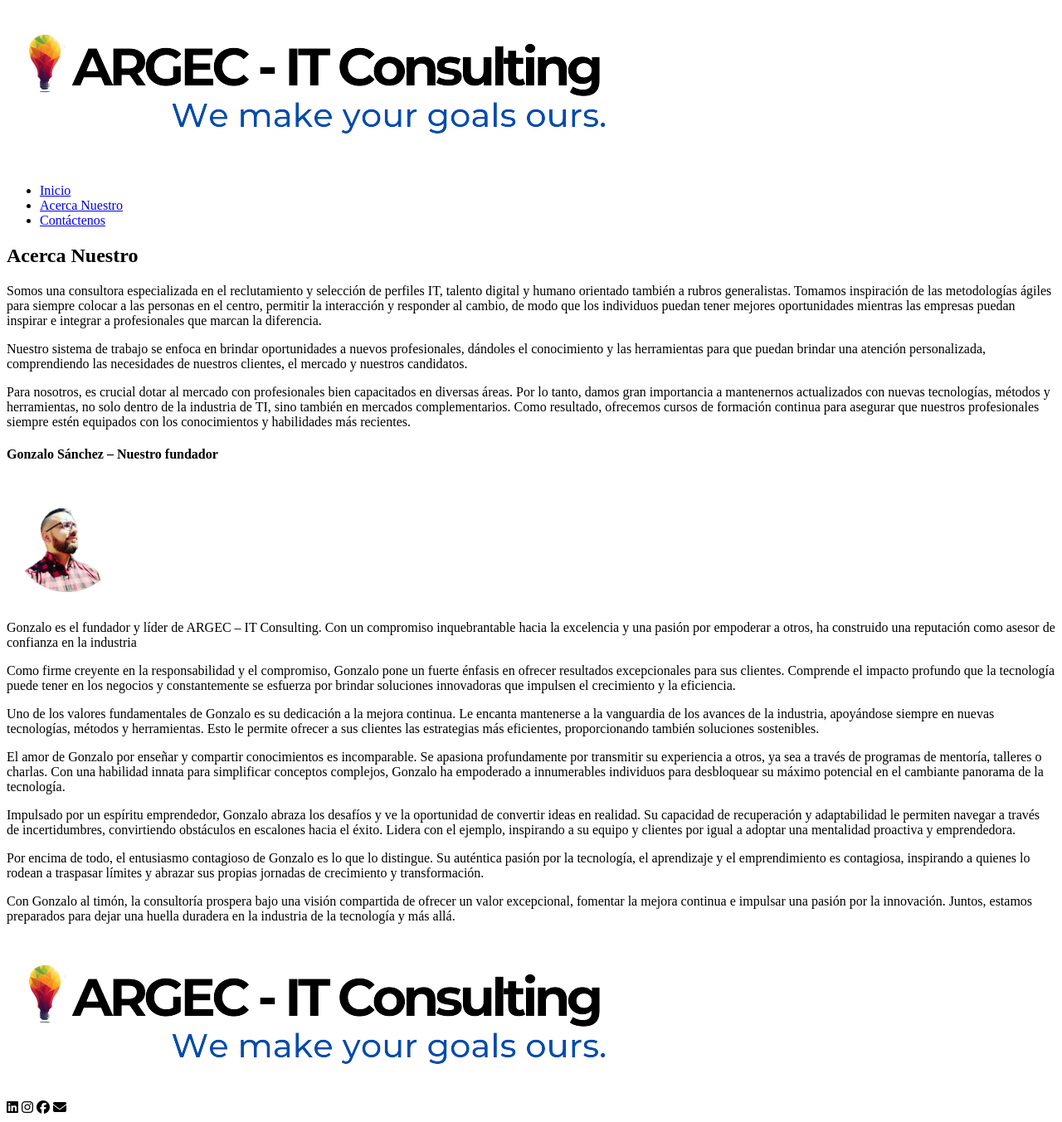
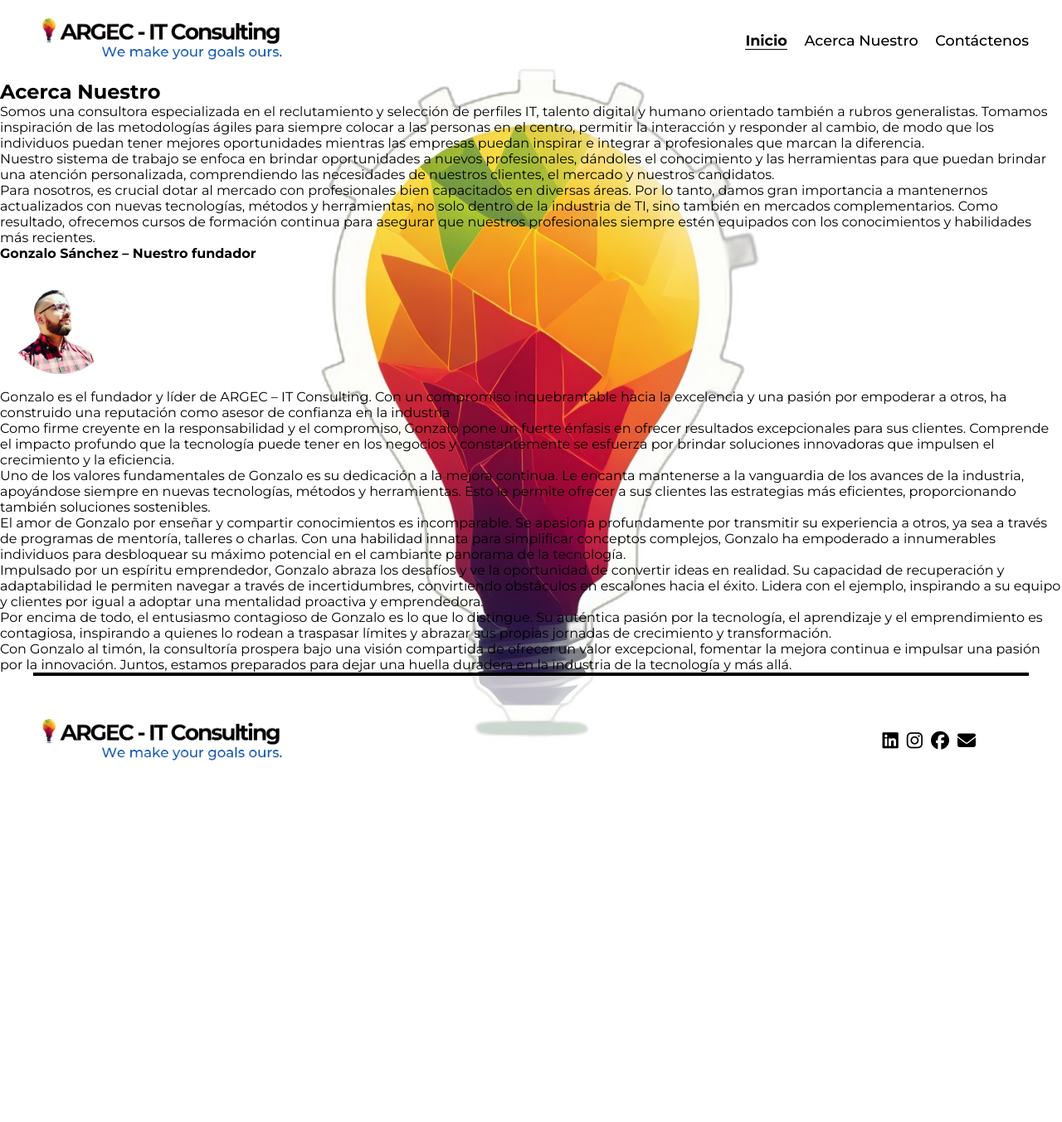
Before and after one commit to ArgecDevTeam/ARGEC-ITConsulting, a PHP site: page /about.html in a window 1280 px wide. Shown: the whole page at 83% size. After the commit the page ends 917 px from the top, so only its background shows below. Run offline with PHP 8.4, Linux system fonts and the light colour scheme; some libraries are stand-ins or nearby versions.

Commit message:
estilos en index y about

```diff
--- a/about.html
+++ b/about.html
@@ -5,15 +5,16 @@
   <meta name="viewport" content="width=device-width, initial-scale=1.0">
   <link rel="shortcut icon" href="./assets/img/No background2.png" type="image/x-icon">
   <title>ARGEC - IT Consulting</title>
+  <link rel="stylesheet" href="./assets/estilos/main.css">
 </head>
 <body>
-  <header>
-    <img src="/assets/img/ARGEC Header - No background.png" alt="logoArgec">
+  <header class="header">
+    <img src="./assets/img/ARGEC Header - No background.png" alt="logoArgec" class="header__logo">
     <nav>
-      <ul>
-        <li><a href="./index.html">Inicio</a></li>
-        <li><a href="#">Acerca Nuestro</a></li>
-        <li><a href="#">Contáctenos</a></li>
+      <ul class="header__menu">
+        <li class="header__menu-item header__menu-item--active"><a href="./index.html">Inicio</a></li>
+        <li class="header__menu-item "><a href="./about.html">Acerca Nuestro</a></li>
+        <li class="header__menu-item "><a href="#">Contáctenos</a></li>
       </ul>
     </nav>
   </header>
@@ -57,9 +58,9 @@
     </div>
   </section>
 
-  <footer>
-    <img src="./assets/img/ARGEC Header - No background.png" alt="Isologotipo de ARGEC - IT Consulting">
-    <div>
+  <footer class="footer">
+    <img src="./assets/img/ARGEC Header - No background.png" alt="Isologotipo de ARGEC - IT Consulting" class="footer__logo">
+    <div class="footer__redes">
       <i class="fa-brands fa-linkedin"></i>
       <i class="fa-brands fa-instagram"></i>
       <i class="fa-brands fa-facebook"></i>
--- a/assets/estilos/main.css
+++ b/assets/estilos/main.css
@@ -1,7 +1,88 @@
 @import url('https://fonts.googleapis.com/css2?family=Montserrat:wght@400;500;700&display=swap');
 
 * {
-  margin: 1;
+  margin: 0;
   padding: 0;
   font-family: 'Montserrat', sans-serif;
+  box-sizing: border-box;
 }
+
+body {
+  background-image: url(../img/No\ background2.png);
+  background-position: center center;
+  background-size: contain;
+  background-repeat: no-repeat;
+  background-attachment: fixed;
+  display: flex;
+  flex-direction: column;
+  align-items: center;
+}
+
+/* Header */
+
+.header {
+  width: 1200px;
+  background-color: rgba(255, 255, 255, 0.7);
+  display: flex;
+  align-items: center;
+  justify-content: space-between;
+  height: 6rem;
+}
+
+.header__logo {
+  height: 5rem;
+}
+
+.header__menu {
+  display: flex;
+  gap: 1.3rem;
+}
+
+.header__menu-item {
+  list-style: none;
+}
+
+.header__menu-item a {
+  color: #000;
+  font-weight: 500;
+  text-transform: capitalize;
+  text-decoration: none;
+  font-size: 1.1rem;
+}
+
+.header__menu-item a:hover {
+  border-bottom: 1px #000 solid;
+  font-weight: 700;
+  border-bottom-style: dashed;
+}
+
+.header__menu-item--active a {
+  border-bottom: 1px #000 solid;
+  font-weight: 700;
+}
+
+/* Footer */
+
+.footer {
+  background-color: rgba(255, 255, 255, 0.7);
+  width: 1200px;
+  height: 10rem;
+  display: flex;
+  align-items: center;
+  justify-content: space-between;
+  border-top: 4px #000 solid;
+}
+
+.footer__logo {
+  height: 5rem;
+}
+
+.footer__redes {
+  display: flex;
+  gap: 10px;
+  padding-right: 4rem;
+}
+
+.footer__redes i {
+  font-size: 22px;
+}
```
Also changed, not shown: index.html (+11 -9 lines).
